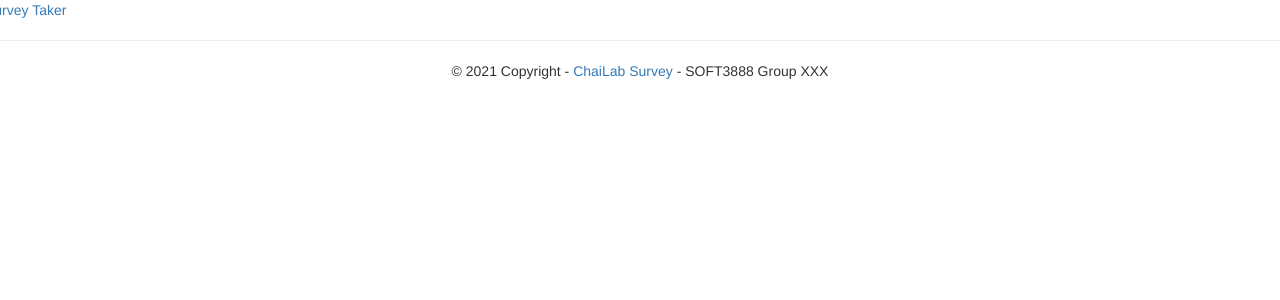
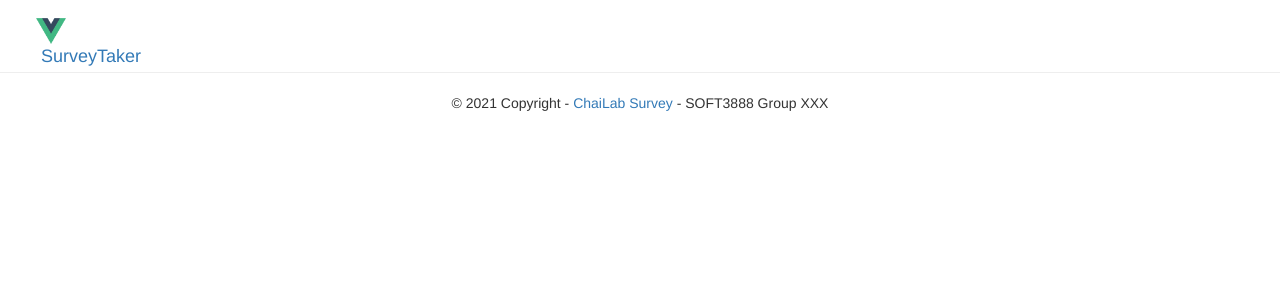
Before and after one commit to TrainedMedicusR/cp13-frontend, a Vue app in the folder cp13/: page / in a window 1280 px wide. Shown: the top 300 px of the page. Built offline with nearby package versions, Linux system fonts and the light colour scheme.

Commit message:
Feature: SurveyMain fixed view

```diff
--- a/cp13/src/App.vue
+++ b/cp13/src/App.vue
@@ -1,17 +1,12 @@
 <template>
 
   <div id="app">
-    <header>
-      <div class="header-inner">
-        <div class="row align-items-center">
-          <div class="col-3">
-            <div class="header-left">
-              <a role="button" @click="goHome" class="logo header-back"><v-icon name="smartphone"></v-icon>Survey Taker</a>
-            </div>
-          </div>
-        </div>
-      </div>
-    </header>
+    <nav class="navbar navbar-light bg-light">
+      <a class="navbar-brand" role="button" @click="goHome">
+        <img src="./assets/logo.png" width="30" height="30" class="d-inline-block align-top" alt="">
+        <span>SurveyTaker</span>
+      </a>
+    </nav>
 
     <modal id="allError" v-if="showAllError !== ''" @close="showAllError === ''">
       <h3 slot="header">Error!</h3>
@@ -75,5 +70,15 @@ export default {
 
 <style>
 @import "assets/style.css";
+.navbar-brand img{
+  display: inline-block;
+}
 
+nav {
+  padding-left: 20px;
+}
+
+.navbar-brand span {
+  padding-left: 5px;
+}
 </style>
--- a/cp13/src/components/DragAndDrop.vue
+++ b/cp13/src/components/DragAndDrop.vue
@@ -1,7 +1,6 @@
 <template>
   <div>
     <div class = 'container'>
-      <div class = 'qid'>This is question {{id}} !</div>
       <div class = 'question'>
           {{isExpanded ? msg : capitalize(msg)}}
         <button>
--- a/cp13/src/components/SurveyMain.vue
+++ b/cp13/src/components/SurveyMain.vue
@@ -1,29 +1,25 @@
 <template>
   <div class="wrapper">
     <hr>
-    <div class = "surveyTitle">
+    <header class = "surveyTitle">
       <h1>{{surveyTitle}}</h1>
-    </div>
-
+      <h2>Question {{counter}}:</h2>
+    </header>
     <drag-and-drop class="container" v-if="counter===1">
-
 
     </drag-and-drop>
 
     <button-question class="container" v-if="counter===2">
 
-
     </button-question>
 
     <likert class="container" v-if="counter===3">
 
-
     </likert>
 
-    <div class="container" v-if="counter===4">
+    <NumberScale class="container" v-if="counter===4">
 
-
-    </div>
+    </NumberScale>
 
 
     <div class="next">
@@ -45,13 +41,14 @@ import {getSurvey} from "../api/getSurvey";
 import {storage,tempStorage} from "../utils/storage";
 import DragAndDrop from "./DragAndDrop";
 import Likert from "./questions/Likert"
+import NumberScale from "./questions/NumberScale";
 
 
 
 
 export default {
   name: 'SurveyMain',
-  components: {ButtonQuestion, DragAndDrop, Likert},
+  components: {ButtonQuestion, DragAndDrop, Likert, NumberScale},
   data () {
     return {
       surveyTitle:null,
@@ -95,6 +92,11 @@ export default {
       // console.log("长度："+qlength)
       if (this.counter < 4){
         this.counter += 1;
+        window.scrollTo({
+          left: 0,
+          top: 0,
+          behavior: 'smooth'
+        })
       } else {
         alert("Thank you for your participation!");
       }
@@ -103,6 +105,11 @@ export default {
     forwardQuestion() {
       if (this.counter > 1) {
         this.counter -= 1;
+        window.scrollTo({
+          left: 0,
+          top: 0,
+          behavior: 'smooth'
+        })
       } else {
         alert("This is the first question")
       }
--- a/cp13/src/components/questions/NumberScale.vue
+++ b/cp13/src/components/questions/NumberScale.vue
@@ -1,7 +1,7 @@
 <template>
 
   <div class="container">
-    <div class="questionContents">{{questionContents}}</div>
+    <div class="questionContents"><h1>{{questionContents}}</h1></div>
     <div class = "range">
       <text class="rangeText" id="firstRange">{{firstRange}}</text>
       <text class="rangeText" id = "secondRange">{{secondRange}}</text>
@@ -17,9 +17,7 @@
       <button id="btn7" type="button">7</button>
       <button id="btn8" type="button">8</button>
       <button id="btn9" type="button">9</button>
-
     </div>
-
   </div>
 </template>
 
@@ -31,8 +29,7 @@ export default {
       questionContents: "Please rank the reliability",
       firstRange: "Not reliable",
       secondRange: "Neutral",
-      thirdRange: "Very reliable",
-
+      thirdRange: "Very reliable"
     }
   },
   mounted(){
@@ -84,8 +81,8 @@ export default {
   /*margin-left: 250px;*/
   margin-right: auto;
   margin-left: auto;
-  font-size:100px;
-  color: #EFF2F5;
+  font-size:20px;
+  color: black;
   border-radius: 12px;
   /*-webkit-transition-duration: 0.4s;*/
   /*transition-duration: 0.4s;*/
@@ -145,4 +142,7 @@ export default {
   -webkit-transition-duration: 0.4s;
   transition-duration: 0.4s;
 }
+.buttons button {
+  margin-left: 20px;
+}
 </style>
```
